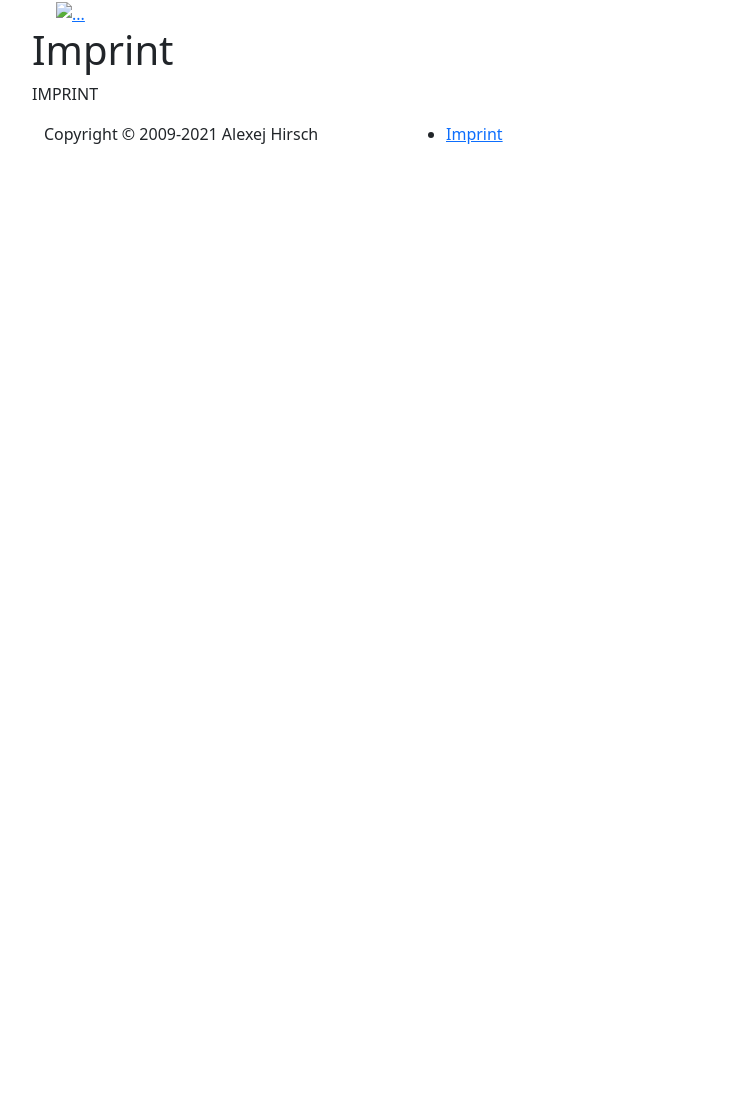
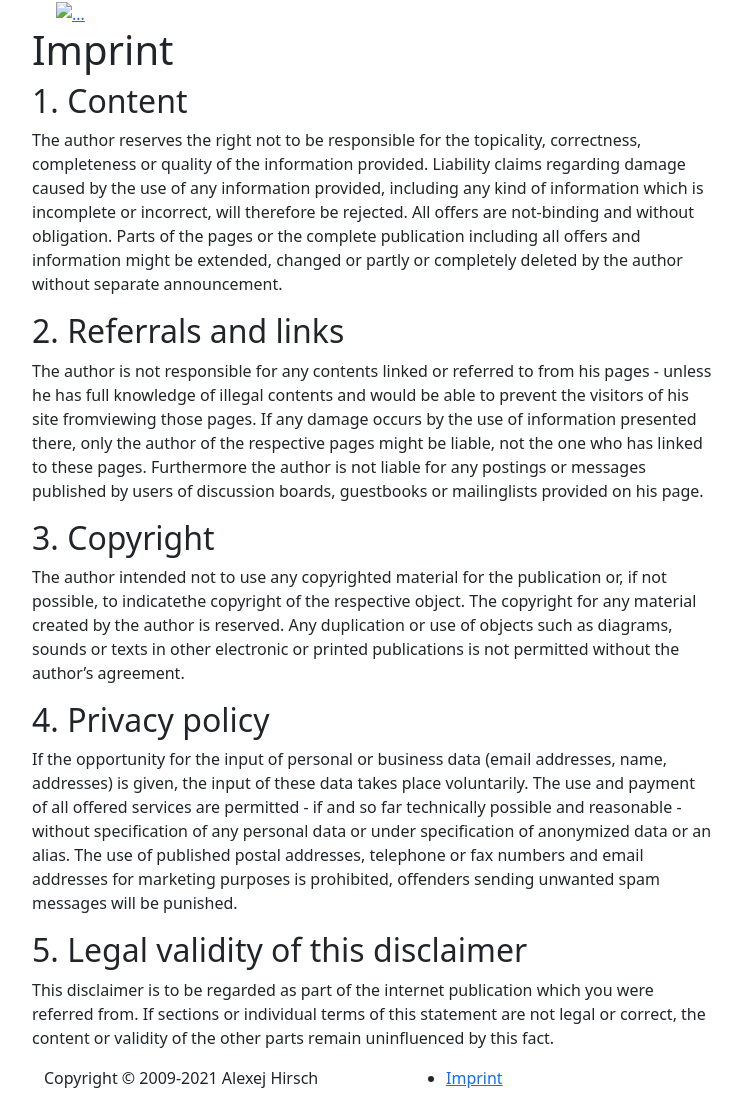
Before and after one commit to BugShooting/BugShooting.Homepage, a Jekyll site: the page built from imprint.md, in a window 1280 px wide. Shown: the whole page, without its empty margins (268-1010 px from the left). Built offline with Jekyll 4.4.1, drawn with Linux system fonts in a browser that asks for light colours; before the commit the page ends 900 px from its top, so only the background shows below that.

Commit message:
Update imprint.md

```diff
--- a/imprint.md
+++ b/imprint.md
@@ -4,4 +4,14 @@ title: Imprint
 permalink: /imprint/
 ---
 
-IMPRINT
+## 1. Content
+The author reserves the right not to be responsible for the topicality, correctness, completeness or quality of the information provided. Liability claims regarding damage caused by the use of any information provided, including any kind of information which is incomplete or incorrect, will therefore be rejected.
+All offers are not-binding and without obligation. Parts of the pages or the complete publication including all offers and information might be extended, changed or partly or completely deleted by the author without separate announcement.
+## 2. Referrals and links
+The author is not responsible for any contents linked or referred to from his pages - unless he has full knowledge of illegal contents and would be able to prevent the visitors of his site fromviewing those pages. If any damage occurs by the use of information presented there, only the author of the respective pages might be liable, not the one who has linked to these pages. Furthermore the author is not liable for any postings or messages published by users of discussion boards, guestbooks or mailinglists provided on his page.
+## 3. Copyright
+The author intended not to use any copyrighted material for the publication or, if not possible, to indicatethe copyright of the respective object. The copyright for any material created by the author is reserved. Any duplication or use of objects such as diagrams, sounds or texts in other electronic or printed publications is not permitted without the author's agreement.
+## 4. Privacy policy
+If the opportunity for the input of personal or business data (email addresses, name, addresses) is given, the input of these data takes place voluntarily. The use and payment of all offered services are permitted - if and so far technically possible and reasonable - without specification of any personal data or under specification of anonymized data or an alias. The use of published postal addresses, telephone or fax numbers and email addresses for marketing purposes is prohibited, offenders sending unwanted spam messages will be punished.
+## 5. Legal validity of this disclaimer
+This disclaimer is to be regarded as part of the internet publication which you were referred from. If sections or individual terms of this statement are not legal or correct, the content or validity of the other parts remain uninfluenced by this fact.
```
